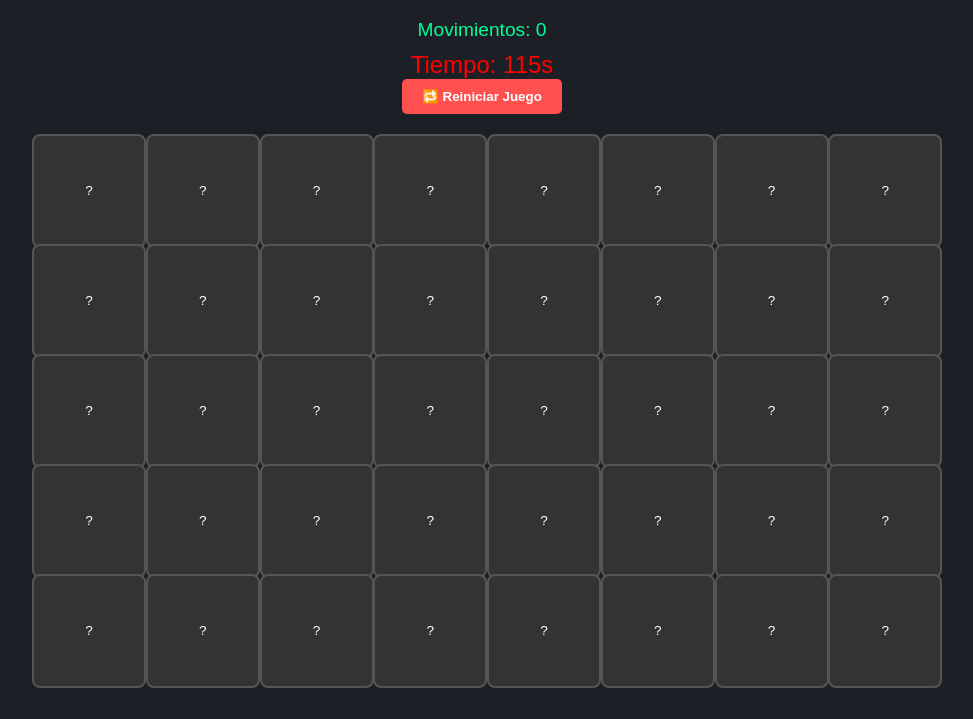
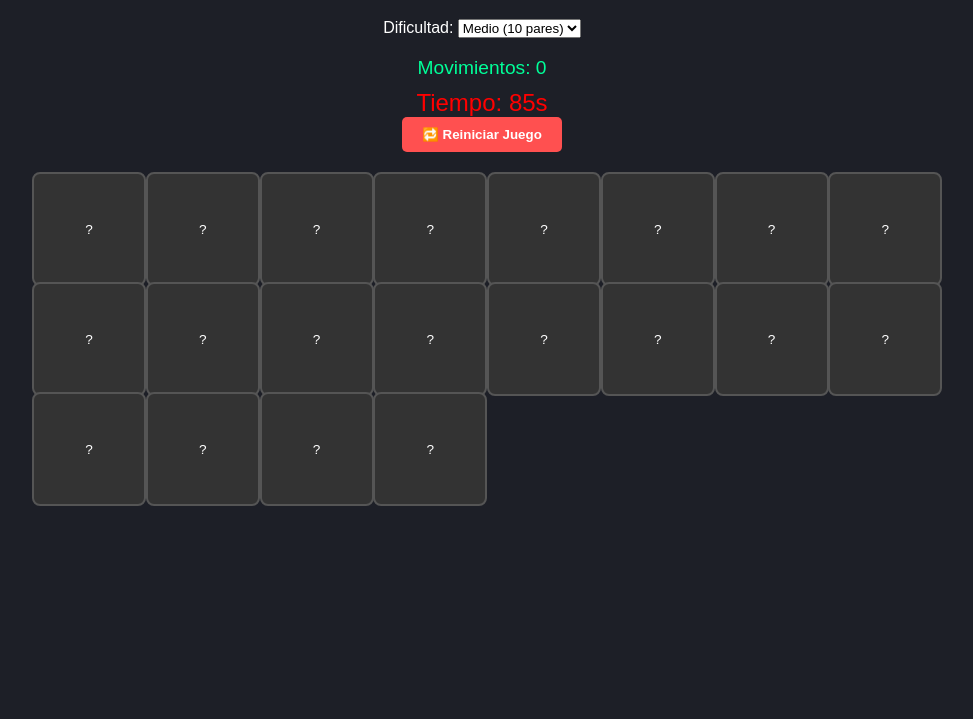
Before and after one commit to Cryssanty17/Juego_interactivo, a plain HTML site: page index.html in a window 1280 px wide. Shown: the part 81-800 px from the top of the page, without its empty margins (158-1131 px from the left). Drawn offline with Linux system fonts and the light colour scheme.

Commit message:
Dificultad

```diff
--- a/index.html
+++ b/index.html
@@ -7,6 +7,13 @@
 </head>
 <body>
   <h1>Memorama: Países y Capitales</h1>
+  <label for="dificultad">Dificultad:</label>
+<select id="dificultad">
+  <option value="facil">Fácil (5 pares)</option>
+  <option value="medio" selected>Medio (10 pares)</option>
+  <option value="dificil">Difícil (20 pares)</option>
+</select>
+
   <p id="contador">Movimientos: 0</p>
   <div id="timer" class="timer">Tiempo: 120</div>
   <button id="reiniciarBtn">🔁 Reiniciar Juego</button>
--- a/script.js
+++ b/script.js
@@ -26,6 +26,7 @@ const contadorElement = document.getElementById("contador");
 const mensajeFinal = document.getElementById("mensajeFinal");
 const reiniciarBtn = document.getElementById("reiniciarBtn");
 const timerElement = document.getElementById("timer");
+const dificultadSelect = document.getElementById("dificultad");
 
 const audioCorrecto = document.getElementById("audioCorrecto");
 const audioIncorrecto = document.getElementById("audioIncorrecto");
@@ -37,13 +38,12 @@ let firstCard = null;
 let secondCard = null;
 let lockBoard = false;
 
-let tiempoLimite = 120;
-let tiempoRestante = tiempoLimite;
+let tiempoRestante = 0;
 let temporizador;
+let cantidadPares = 0;
 
 function iniciarTemporizador() {
   clearInterval(temporizador);
-  tiempoRestante = tiempoLimite;
   timerElement.textContent = `Tiempo: ${tiempoRestante}s`;
 
   temporizador = setInterval(() => {
@@ -70,10 +70,25 @@ function iniciarJuego() {
   lockBoard = false;
   contadorElement.textContent = "Movimientos: 0";
 
+  // Ajustar dificultad
+  const dificultad = dificultadSelect.value;
+  if (dificultad === "facil") {
+    cantidadPares = 5;
+    tiempoRestante = 60;
+  } else if (dificultad === "medio") {
+    cantidadPares = 10;
+    tiempoRestante = 90;
+  } else {
+    cantidadPares = 20;
+    tiempoRestante = 120;
+  }
+
   iniciarTemporizador();
 
+  const seleccionados = shuffle([...pairs]).slice(0, cantidadPares);
+
   let cards = [];
-  pairs.forEach(pair => {
+  seleccionados.forEach(pair => {
     cards.push({ id: pair.id, content: pair.pais });
     cards.push({ id: pair.id, content: pair.capital });
   });
@@ -124,7 +139,7 @@ function iniciarJuego() {
           secondCard = null;
           lockBoard = false;
 
-          if (aciertos === pairs.length) {
+          if (aciertos === cantidadPares) {
             clearInterval(temporizador);
             mensajeFinal.classList.remove("mensaje-oculto");
             audioVictoria.play();
@@ -144,10 +159,14 @@ function iniciarJuego() {
   });
 }
 
-reiniciarBtn.addEventListener("click", iniciarJuego);
-
+// Barajar arreglo
 function shuffle(arr) {
   return arr.sort(() => Math.random() - 0.5);
 }
 
+// Iniciar al hacer clic en botón o al cargar
+reiniciarBtn.addEventListener("click", iniciarJuego);
+dificultadSelect.addEventListener("change", iniciarJuego);
+
+// Iniciar automáticamente con la dificultad por defecto
 iniciarJuego();
```
